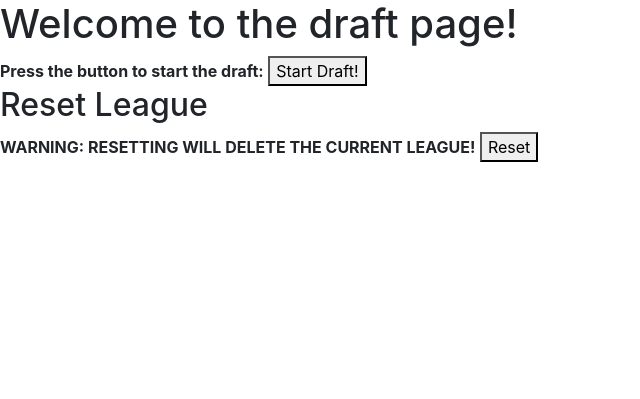
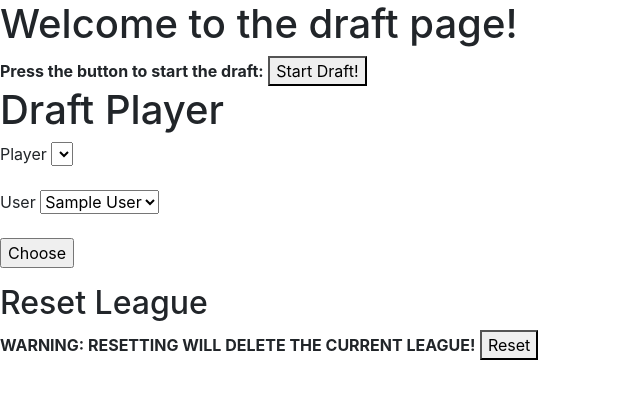
Before and after one commit to edward638/datastone, a Flask app: page /draft in a window 1280 px wide. Shown: the part 106-505 px from the top of the page, without its empty margins (0-640 px from the left). Run offline with Flask 2, Linux system fonts and the light colour scheme; tables that the repository leaves empty hold one stand-in row (values such as "Sample post"); lists and menus that the app fills with data are empty; some libraries are stand-ins or nearby versions.

Commit message:
Set up basic draft functionality

```diff
--- a/app/forms.py
+++ b/app/forms.py
@@ -1,5 +1,5 @@
 from flask_wtf import FlaskForm
-from wtforms import StringField, PasswordField, BooleanField, SubmitField
+from wtforms import StringField, PasswordField, BooleanField, SubmitField, SelectField
 from wtforms.validators import DataRequired
 
 class LoginForm(FlaskForm):
@@ -7,3 +7,10 @@ class LoginForm(FlaskForm):
     password = PasswordField('Password', validators=[DataRequired()])
     remember_me = BooleanField('Remember Me')
     submit = SubmitField('Sign In')
+
+class DraftForm(FlaskForm):
+    # player_id = SelectField(u'Player', validators=[DataRequired()], coerce=int)
+    # user_id = SelectField(u'User', validators=[DataRequired()], coerce=int)
+    player_id = SelectField(u'Player', coerce=int)
+    user_id = SelectField(u'User', coerce=int)
+    submit = SubmitField('Choose')
--- a/app/models.py
+++ b/app/models.py
@@ -45,6 +45,7 @@ class Player(db.Model):
     throwaways = db.Column(db.REAL)
     drops = db.Column(db.REAL)
     callahans = db.Column(db.REAL)
+    owner = db.Column(db.Integer)
 
     def __repr__(self):
         return '<Player {}>'.format(self.name)
--- a/app/routes.py
+++ b/app/routes.py
@@ -1,6 +1,8 @@
-from app import app
+from app import app, db
+from app.models import Player, User
 from flask import render_template, flash, redirect
-from app.forms import LoginForm
+from app.forms import LoginForm, DraftForm
+
 
 # app.secret_key = 'datastone bois'
 # app.config['SESSION_TYPE'] = 'filesystem'
@@ -28,9 +30,23 @@ def user_welcome(name):
 def standings():
     return render_template("standings.html")
 
-@app.route('/draft')
+@app.route('/draft', methods=['GET', 'POST'])
 def draft():
-    return render_template("draft.html")
+    form = DraftForm()
+    players = Player.query.all()
+    users = User.query.all()
+    form.player_id.choices = [(i.id, i.player) for i in players if i.owner == -1]
+    form.user_id.choices = [(j.id, j.team_name) for j in users]
+    print(form.validate_on_submit())
+
+    if form.validate_on_submit():
+        player_update = Player.query.filter_by(id=form.player_id.data).first()
+        player_update.owner = form.user_id.data
+        db.session.commit()
+
+        return redirect('/draft')
+
+    return render_template("draft.html", form=form)
 
 @app.route('/draft/start')
 def draft_start():
--- a/app/templates/draft.html
+++ b/app/templates/draft.html
@@ -15,6 +15,25 @@
     <button type="button">Start Draft!</button>
 </div>
 
+<h1>Draft Player</h1>
+
+{% block content %}
+    <form action="" method="post" novalidate>
+        {{ form.hidden_tag() }}
+        <p>
+            {{ form.player_id.label }}
+            {{ form.player_id() }}
+        </p>
+        <p>
+            {{ form.user_id.label }}
+            {{ form.user_id() }}
+        </p>
+        <p>{{ form.submit() }}</p>
+    </form>
+{% endblock %}
+
+
+
 <h2>Reset League</h2>
 <div>
     <strong>WARNING: RESETTING WILL DELETE THE CURRENT LEAGUE!</strong>
--- a/app/templates/header.html
+++ b/app/templates/header.html
@@ -3,41 +3,27 @@
 <head>
     <meta charset="UTF-8">
     <title>Title</title>
-    <link rel="stylesheet" href="https://stackpath.bootstrapcdn.com/bootstrap/4.1.3/css/bootstrap.min.css"
-          integrity="sha384-MCw98/SFnGE8fJT3GXwEOngsV7Zt27NXFoaoApmYm81iuXoPkFOJwJ8ERdknLPMO" crossorigin="anonymous">
+    <link rel="stylesheet" href="https://maxcdn.bootstrapcdn.com/bootstrap/4.0.0/css/bootstrap.min.css" integrity="sha384-Gn5384xqQ1aoWXA+058RXPxPg6fy4IWvTNh0E263XmFcJlSAwiGgFAW/dAiS6JXm" crossorigin="anonymous">
 </head>
 <body>
+
 <nav class="navbar navbar-expand-lg navbar-light bg-light">
+  <a class="navbar-brand" href="#">
+        <img src="../../static/img/logo.jpg" width="160" height="80" alt="">
+  </a>
+  <button class="navbar-toggler" type="button" data-toggle="collapse" data-target="#navbarNavAltMarkup" aria-controls="navbarNavAltMarkup" aria-expanded="false" aria-label="Toggle navigation">
+    <span class="navbar-toggler-icon"></span>
+  </button>
+  <div class="collapse navbar-collapse" id="navbarNavAltMarkup">
+    <div class="navbar-nav">
+      <a class="nav-item nav-link" href="/">Home</a>
+      <a class="nav-item nav-link" href="/profile/sample">My Profile</a>
+      <a class="nav-item nav-link" href="/draft">Draft</a>
+      <a class="nav-item nav-link" href="/standings">Standings</a>
+      <a class="nav-item nav-link" href="/login">Login</a>
+    </div>
+  </div>
+</nav>
 
-    <a class="navbar-brand" href="#">
-        <img src="/static/img/logo.jpg" width="160" height="80" alt="">
-    </a>
-
-    <div class="collapse navbar-collapse" id="navbarSupportedContent">
-        <ul class="navbar-nav mr-auto">
-            <li class="nav-item">
-                <a class="nav-link" href="/">Home</a>
-            </li>
-            <li class="nav-item">
-                <a class="nav-link" href="/profile/sample">My Profile</a>
-            </li>
-
-            <li class="nav-item">
-                <a class="nav-link" href="/draft">Draft</a>
-            </li>
-
-            <li class="nav-item">
-                <a class="nav-link" href="/standings">Standings</a>
-            </li>
-
-            <li class="nav-item">
-                <a class="nav-link" href="/login">Login</a>
-            </li>
-
-
-        </ul>
-
-    </div>
-</nav>
 </body>
 </html>
```
